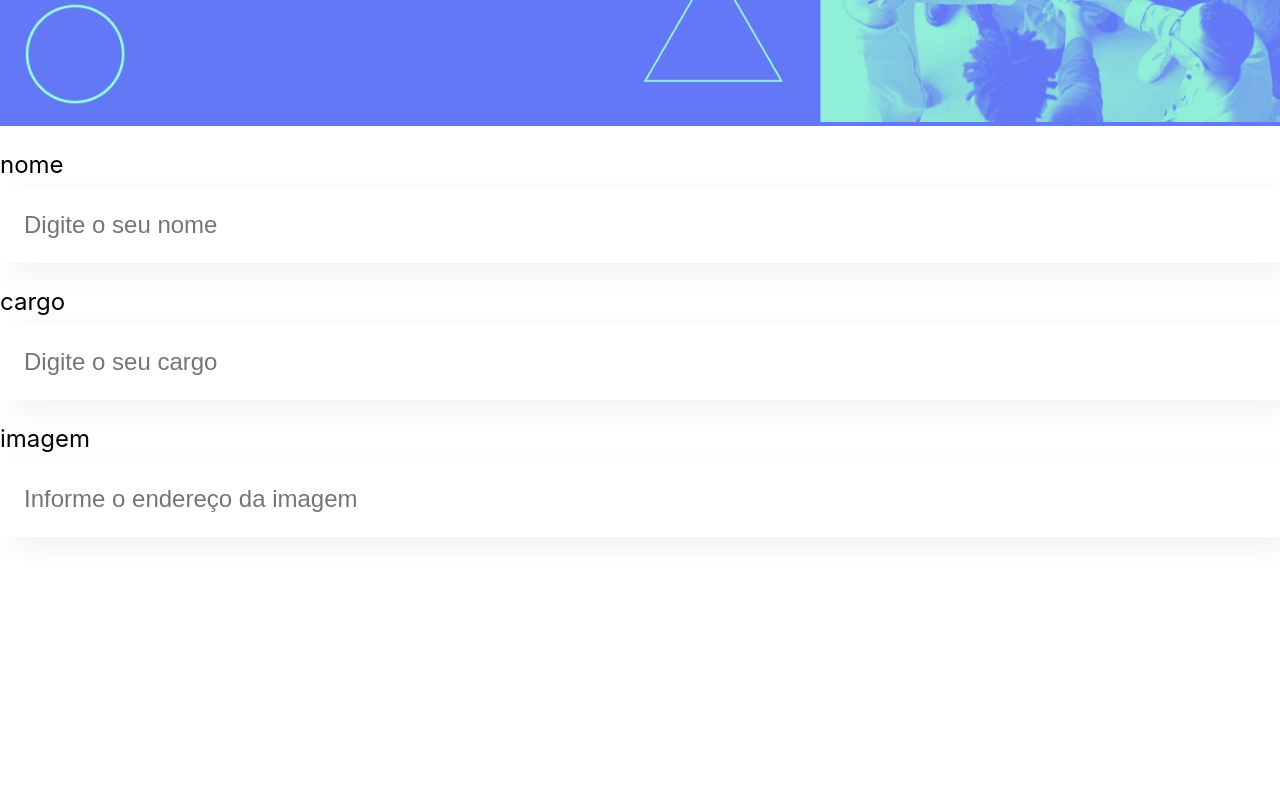
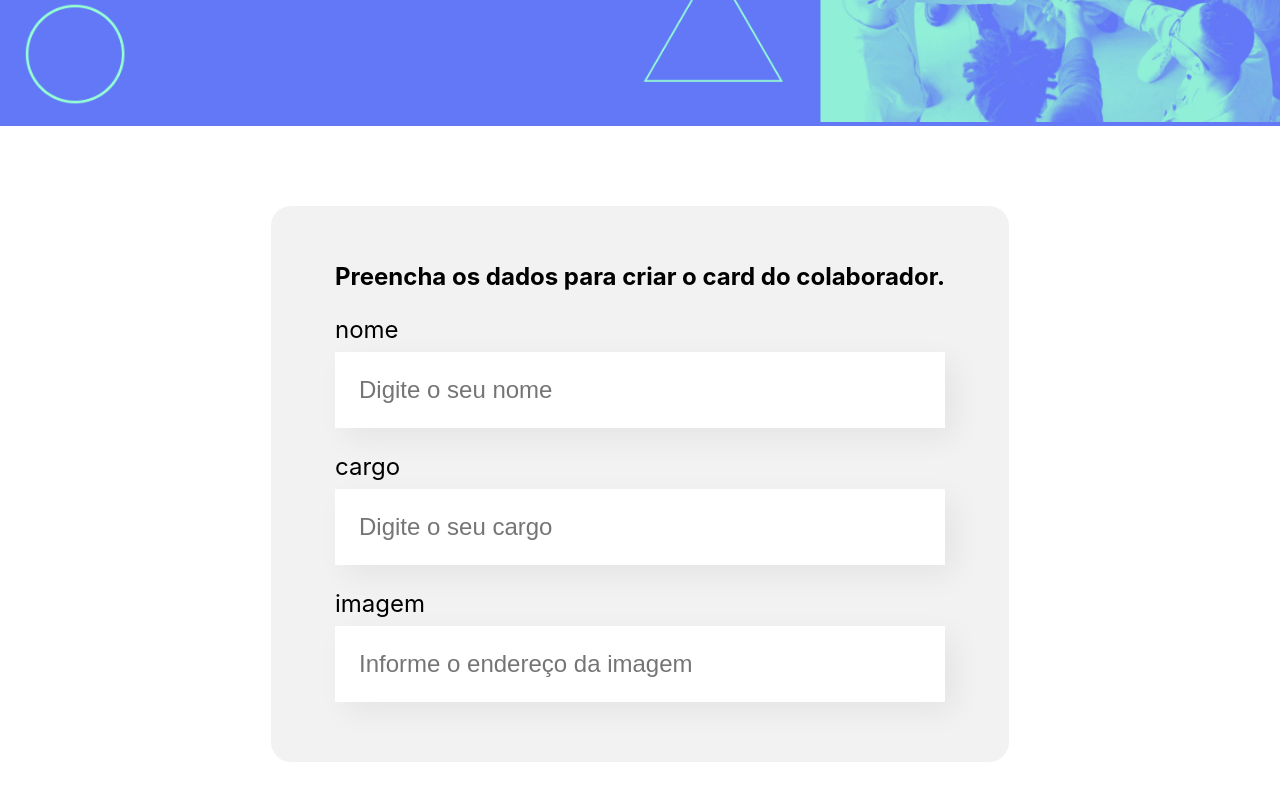
Before and after one commit to guiestrela/Organo, a React (Create React App) app: page / in a window 1280 px wide. Shown: the part 372-1172 px from the top of the page. Before the commit the page ends 933 px from the top, so only its background shows below. Built offline with nearby package versions, Linux system fonts and the light colour scheme.

Commit message:
continuando com o formulario

```diff
--- a/src/App.js
+++ b/src/App.js
@@ -1,13 +1,12 @@
 import Banner from './componentes/Banner';
-import CampoTexto from './componentes/CampoTexto';
+import Formulario from './componentes/Formulario';
+
 
 function App() {
   return (
     <div className="App">
       <Banner />
-      <CampoTexto label="nome" placeholder="Digite o seu nome"/>
-      <CampoTexto label="cargo"placeholder="Digite o seu cargo"/>
-      <CampoTexto label="imagem"placeholder="Informe o endereço da imagem"/>
+      <Formulario />
       </div>
   );
 }
--- /dev/null
+++ b/src/componentes/Formulario/Formulario.css
@@ -0,0 +1,13 @@
+.formulario {
+    display: flex;
+    justify-content: center;
+    margin: 80px 0;
+}
+
+.formulario form {
+    max-width: 80%;
+    background-color: #F2F2F2;
+    border-radius: 20px;
+    padding: 36px 64px;
+    box-shadow: rgba(0, 0, 0, 0.08);
+}
--- /dev/null
+++ b/src/componentes/Formulario/index.js
@@ -0,0 +1,17 @@
+import CampoTexto from "../CampoTexto";
+import "./Formulario.css";
+
+const Formulario = () => {
+    return (
+        <section className="formulario">
+            <form>
+                <h2>Preencha os dados para criar o card do colaborador.</h2>
+                <CampoTexto label="nome" placeholder="Digite o seu nome" />
+                <CampoTexto label="cargo" placeholder="Digite o seu cargo" />
+                <CampoTexto label="imagem" placeholder="Informe o endereço da imagem" />
+            </form>
+        </section>
+    );
+};
+
+export default Formulario;
```
